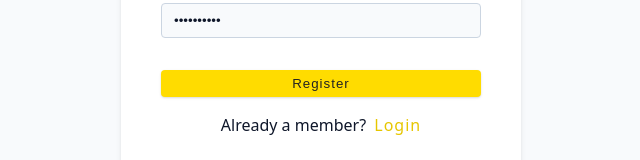
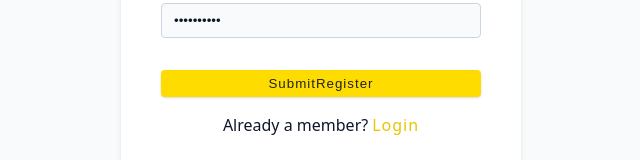
Before and after one commit to niharika1102/Jobify, a React (Vite) app in the folder client/: page /register in a window 1280 px wide. Shown: the part 577-737 px from the top of the page, without its empty margins (319-959 px from the left). Built offline with nearby package versions, Linux system fonts and the light colour scheme.

Commit message:
Bug fix in register
Bug fixed in register route

```diff
--- a/client/src/pages/Register.jsx
+++ b/client/src/pages/Register.jsx
@@ -61,10 +61,11 @@ const Register = () => {
         />
         {/*the disbaled property is set to isSubmitting. This means when the form will be in the submitting state, the button will be disabled.*/}
         <button type="submit" className="btn btn-block" disabled={isSubmitting}>
+          {isSubmitting ? "...Submitting" : "Submit"}
           Register
         </button>
         <p>
-          Already a member?{" "}
+          Already a member?
           <Link to="/login" className="member-btn">
             Login
           </Link>
```
